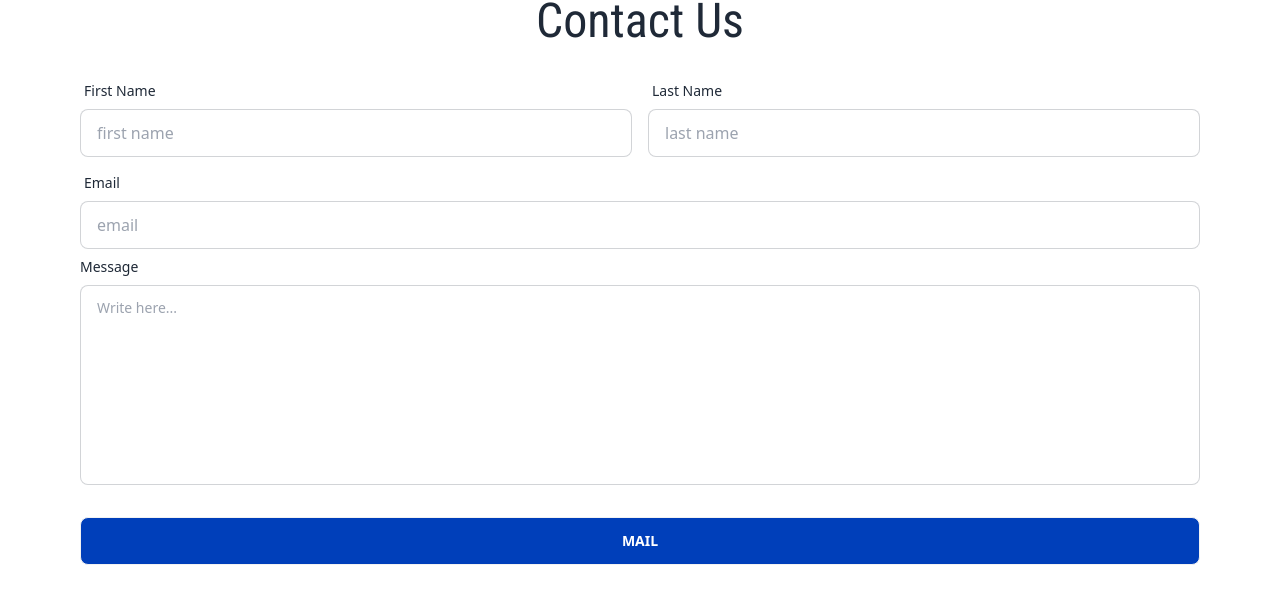
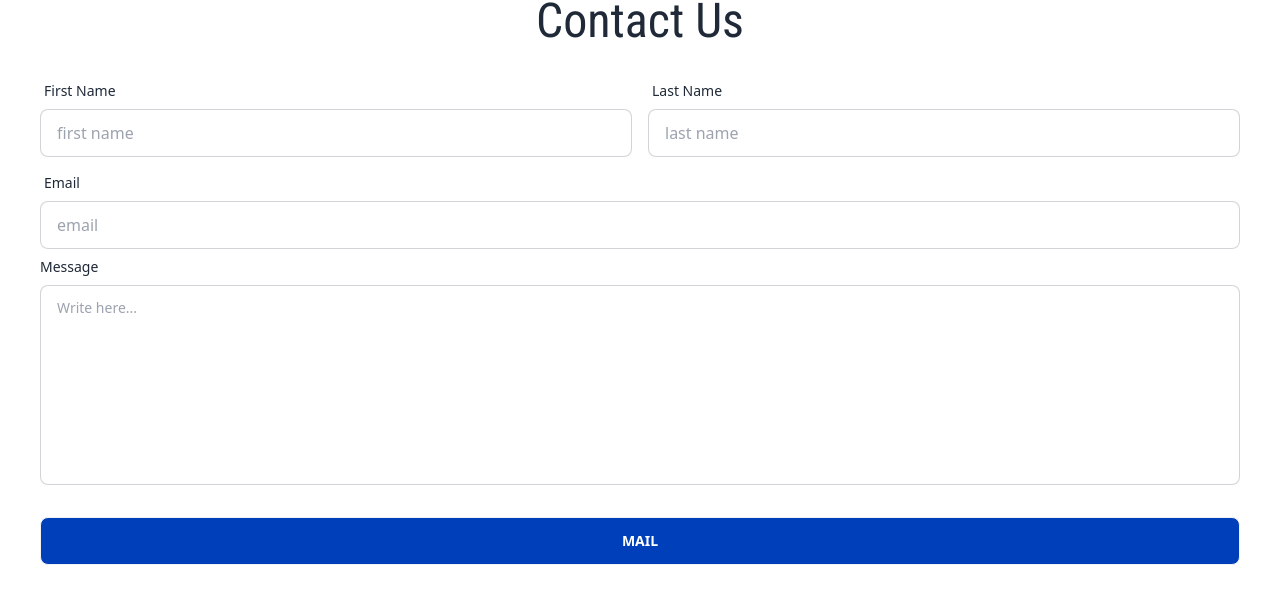
Before and after one commit to MuhammadRukon/CozySuite-client, a React (Vite) app: page /contact in a window 1280 px wide. Shown: the part 195-810 px from the top of the page. Built offline with nearby package versions, Linux system fonts and the light colour scheme; no server answers.

Commit message:
all done

```diff
--- a/src/pages/ContactUs.jsx
+++ b/src/pages/ContactUs.jsx
@@ -1,6 +1,7 @@
 import { useRef } from "react";
 import MainLayout from "../layouts/MainLayout";
 import Container from "../components/Container";
+import Head from "../components/Head";
 
 const ContactUs = () => {
   const formRef = useRef(null);
@@ -11,9 +12,10 @@ const ContactUs = () => {
   return (
     <MainLayout>
       <Container>
+        <Head title={"Contact"} />
         <div className="my-8 mt-24 sm:my-24 md:my-28 text-center px-5 lg:px-0 overflow-hidden">
           <h2 className="text-center font-primary text-5xl">Contact Us</h2>
-          <div className=" px-10 rounded-lg">
+          <div className=" rounded-lg">
             <form
               onSubmit={(e) => handleSubmit(e)}
               ref={formRef}
```
